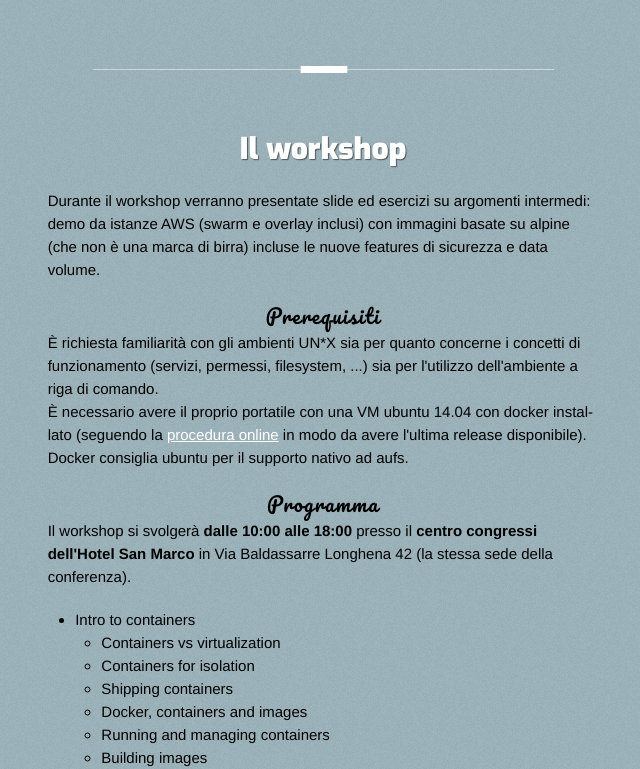
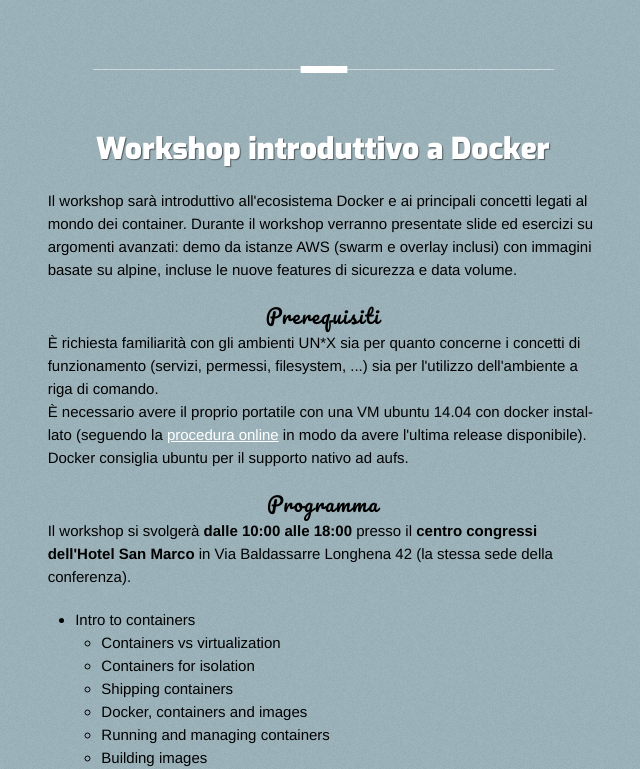
Before and after one commit to GrUSP/2017.containerday.it, a Jekyll site: the page built from index.html, in a window 1280 px wide and 900 px high, scrolled down 2055 px, cut to the strip 131-900 px from the top of the window. Shown: the whole strip, without its empty margins (317-957 px from the left). Built offline with Jekyll 4.4.1, drawn with Linux system fonts in a browser that asks for light colours; Markdown is read by kramdown in place of the engine named in the settings.

Commit message:
Fixata intro workshop

```diff
--- a/_includes/section-workshop.html
+++ b/_includes/section-workshop.html
@@ -3,11 +3,12 @@
     <div class="container group">
         <div class="column_6 centered">
             <a name="workshop"></a>
-            <h3 class="center">Il workshop</h3>
+            <h3 class="center">Workshop introduttivo a Docker</h3>
             <p>
-                Durante il workshop verranno presentate slide ed esercizi su argomenti intermedi: demo da istanze AWS
-                (swarm e overlay inclusi) con immagini basate su alpine (che non è una marca di birra) incluse le nuove
-                features di sicurezza e data volume.
+                Il workshop sarà introduttivo all'ecosistema Docker e ai principali concetti legati al mondo dei
+                container. Durante il workshop verranno presentate slide ed esercizi su argomenti avanzati: demo da
+                istanze AWS (swarm e overlay inclusi) con immagini basate su alpine, incluse le nuove features di
+                sicurezza e data volume.
             </p>
             <h4>Prerequisiti</h4>
             <p>
@@ -93,11 +94,14 @@
 
             <h4>Docente</h4>
             <p>
-                <strong>Francesco Tornieri</strong> si occupa di sicurezza informatica e di sistemi open-source da oltre quindici anni. Ha
+                <strong>Francesco Tornieri</strong> si occupa di sicurezza informatica e di sistemi open-source da oltre
+                quindici anni. Ha
                 pubblicato numerosi articoli su riviste come Linux Journal e Hakin9. È autore del libro "Linux.
-                Configurarlo al meglio". È membro dell'AIPSI – Associazione Italiana Professionisti Sicurezza Informatica.
+                Configurarlo al meglio". È membro dell'AIPSI – Associazione Italiana Professionisti Sicurezza
+                Informatica.
                 È certificatore CAcert per certificati SSL. Ricopre la carica di assistente universitario presso
-                l'Università Cattolica di Milano, cattedre di "Informatica 2" e "Sistemi operativi per le banche on-line".
+                l'Università Cattolica di Milano, cattedre di "Informatica 2" e "Sistemi operativi per le banche
+                on-line".
                 È trainer certificato Docker.
             </p>
         </div>
```
